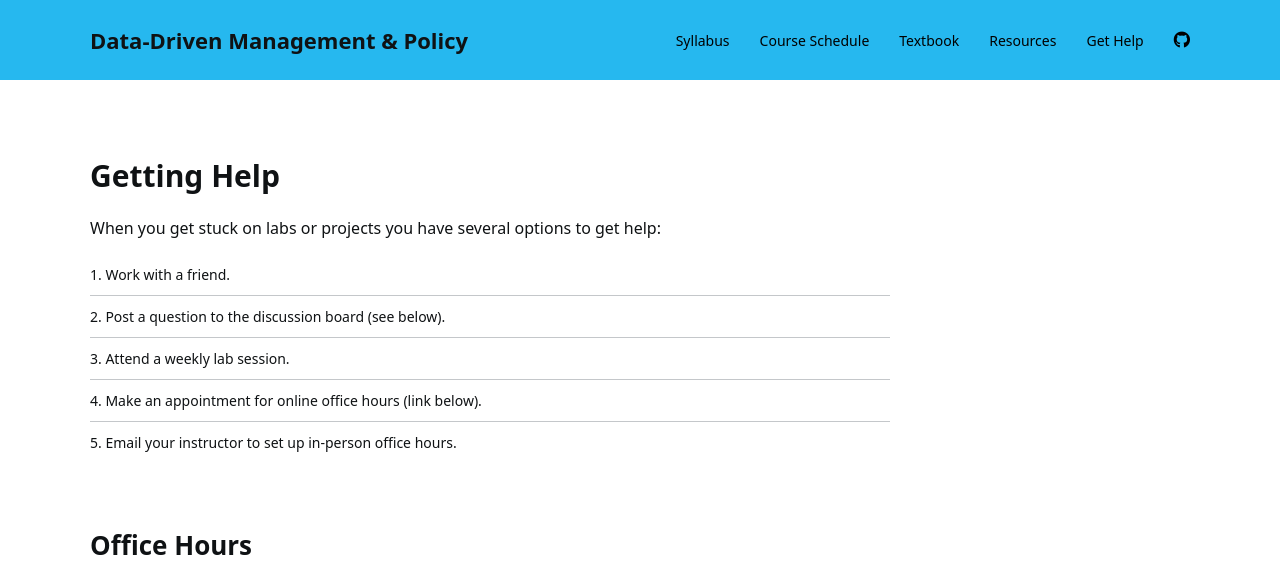
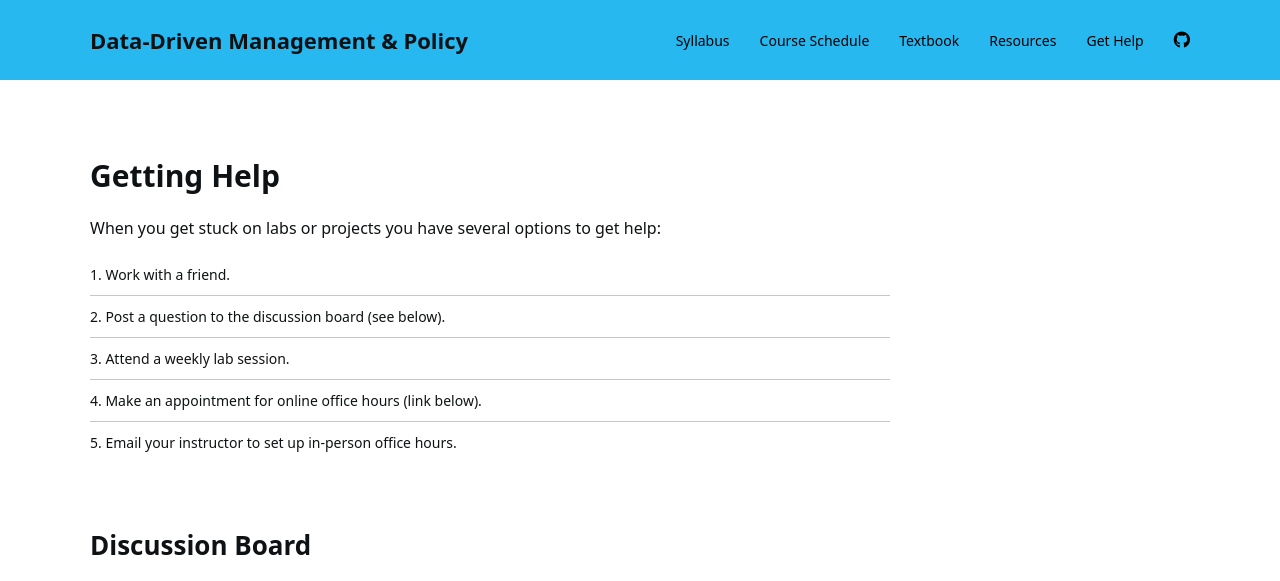
Before and after one commit to DS4PS/ddmp-uw-class-spring-2019, a Jekyll site: the page built from discussions.md, in a window 1280 px wide and 900 px high, cut to the strip 0-581 px from the top of the window. Built offline with Jekyll 4.4.1, drawn with Linux system fonts in a browser that asks for light colours; nearby versions of some CDN libraries; a style sheet for code colours, icons or effects is not loaded; our own code applies the rules of GitHub Pages for plain Markdown files.

Commit message:
Update discussions.html

```diff
--- a/_layouts/discussions.html
+++ b/_layouts/discussions.html
@@ -32,29 +32,6 @@
     <li>5. Email your instructor to set up in-person office hours.</li>
 </ul>
 
-
-<br>
-<br>
-
-
-<h2> Office Hours </h2>
-
-<table class="table table-condensed" cellspacing="10">
-<tbody>
-{% for item in site.instructor %}
-<tr>
-<td>{{item.name}}</td>
-<td>{{item.office_hours_times}}</td>
-<td>{{item.office_hours_location}}</td>
-<td>
-<a class="uk-button uk-button-default uk-button-small" class="uk-align-center" onclick="location.href='{{ item.office_hours_app_url }}'" target="_blank">ONLINE OFFICE HOURS</a>
-</td>
-<td>
-</td>
-</tr>
-{% endfor %}
-</tbody>
-</table>
 </div>
 
 <br>
```
